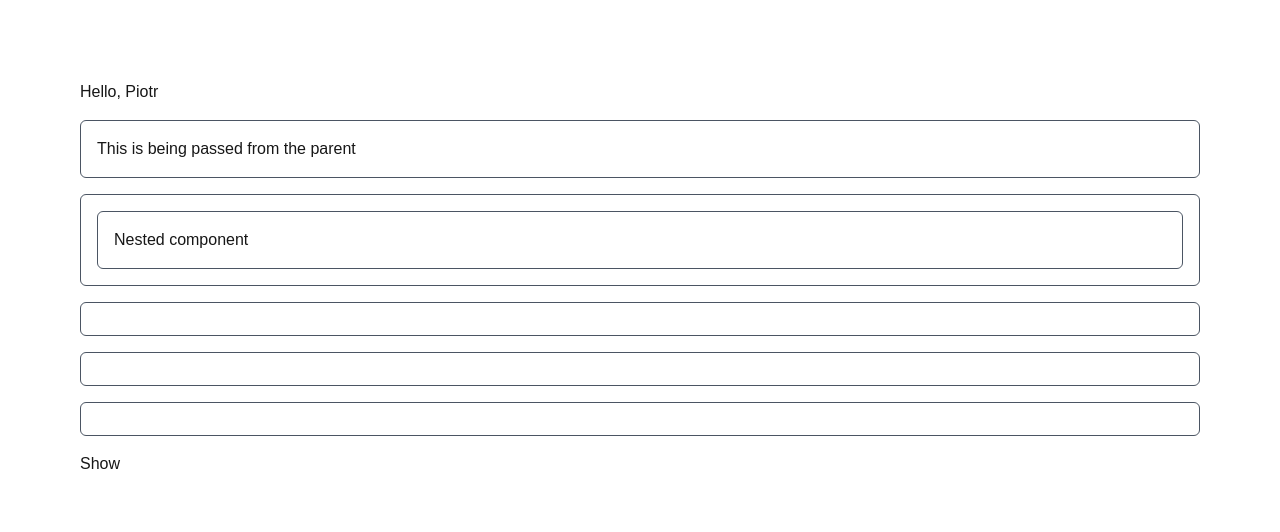
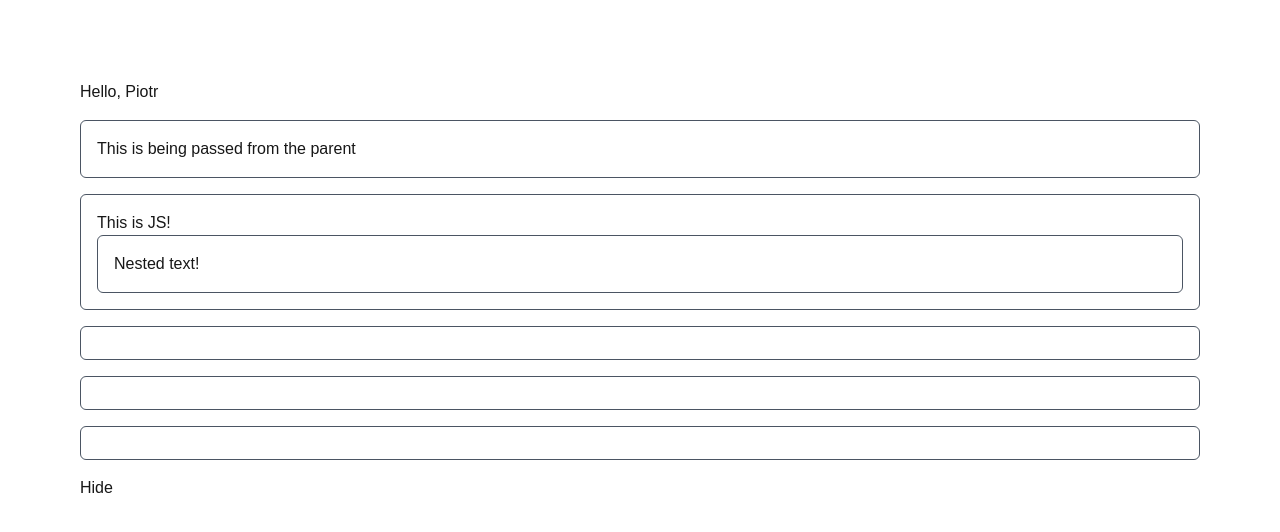
Before and after one commit to docscodes/next-blog, a Next.js app: page / in a window 1280 px wide. Shown: the top 532 px of the page. Built offline with nearby package versions, Linux system fonts and the light colour scheme.

Commit message:
conditional rendering

```diff
--- a/app/page.js
+++ b/app/page.js
@@ -11,25 +11,32 @@ function Card({ children }) {
 }
 
 export default function Home() {
-  const [label, setLabel] = useState("Show");
+  const [isVisible, setIsVisible] = useState(true);
   const name = "Piotr";
 
   const handleClick = () => {
-    setLabel(label == "Show" ? "Hide" : "Show");
+    setIsVisible(!isVisible);
   };
+
+  const cards = isVisible && (
+    <>
+      <Card>This is being passed from the parent</Card>
+      <Card>
+        <div>This is JS!</div>
+        <Card>Nested text!</Card>
+      </Card>
+      <Card />
+      <Card />
+      <Card />
+    </>
+  );
 
   return (
     <>
       <div className="p-20 space-y-4">
         <div>Hello, {name}</div>
-        <Card>This is being passed from the parent</Card>
-        <Card>
-          <Card>Nested component</Card>
-        </Card>
-        <Card />
-        <Card />
-        <Card />
-        <button onClick={handleClick}>{label}</button>
+        {cards}
+        <button onClick={handleClick}>{isVisible ? "Hide" : "Show"}</button>
       </div>
     </>
   );
```
